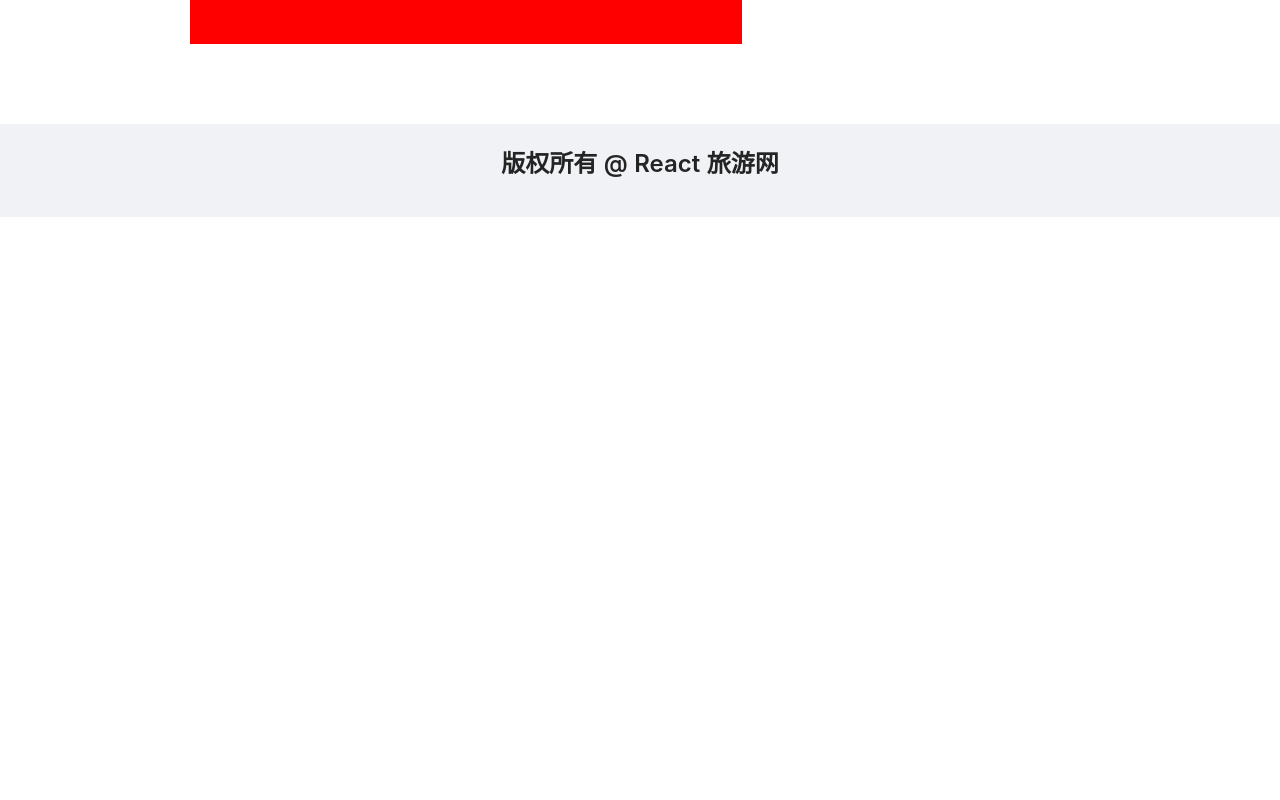
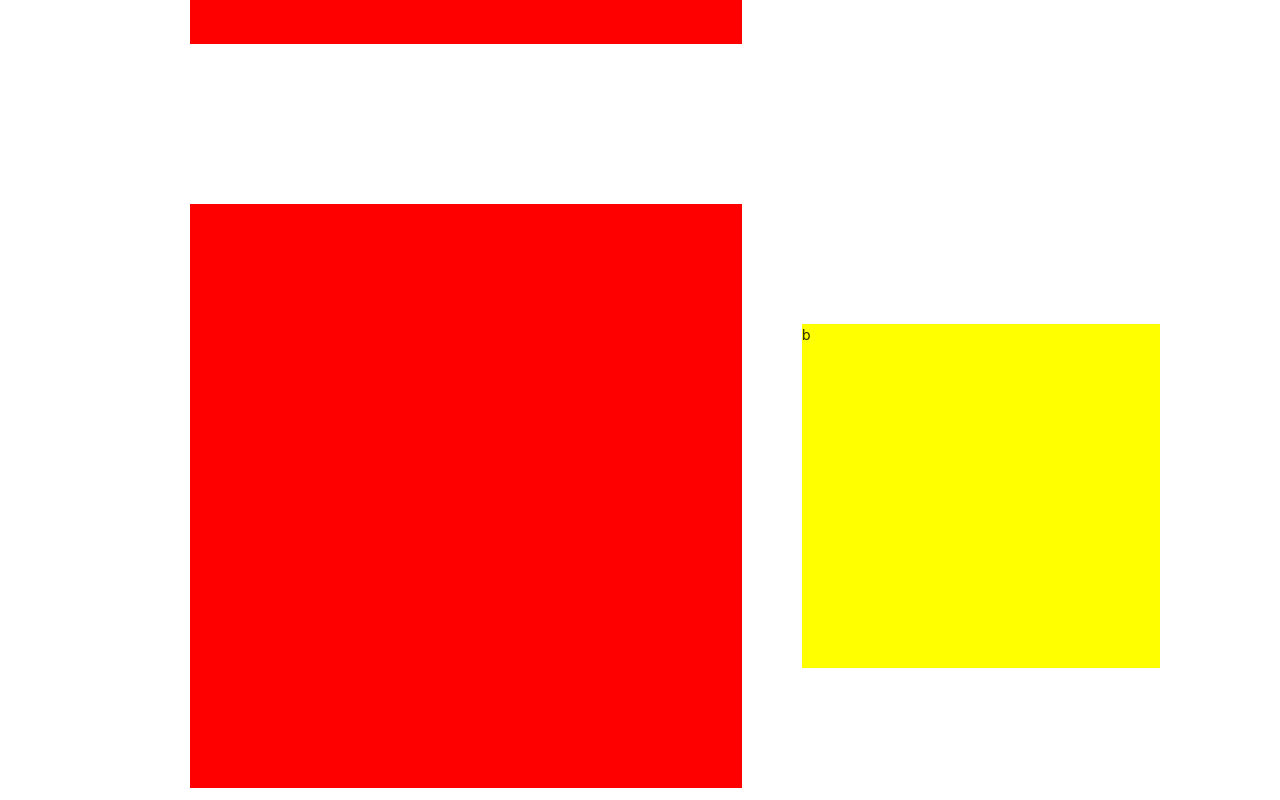
Before and after one commit to anne-creator/PawsUp, a React (Create React App) app: page / in a window 1280 px wide. Shown: the part 1320-2120 px from the top of the page. Before the commit the page ends 1537 px from the top, so only its background shows below. Built offline with nearby package versions, Linux system fonts and the light colour scheme.

Commit message:
testing github

```diff
--- a/src/pages/home/HomePage.tsx
+++ b/src/pages/home/HomePage.tsx
@@ -25,7 +25,10 @@ export class HomePage extends React.Component {
           <div className={styles['content__video']}>
             <div className={styles['content__video__img']}></div>
             <div className={styles['content__video__text']}>b</div>
-
+          </div>
+          <div className={styles['content__video']}>
+            <div className={styles['content__video__img']}></div>
+            <div className={styles['content__video__text']}>b</div>
           </div>
 
 
```
